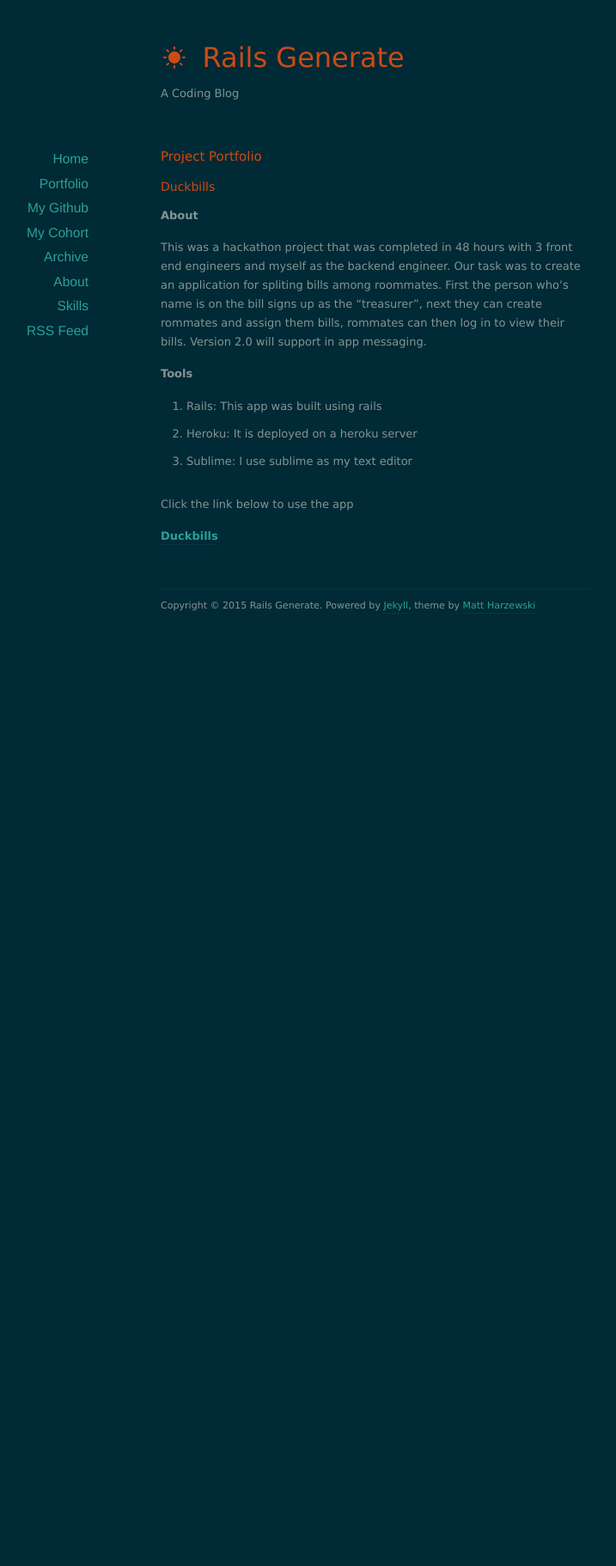
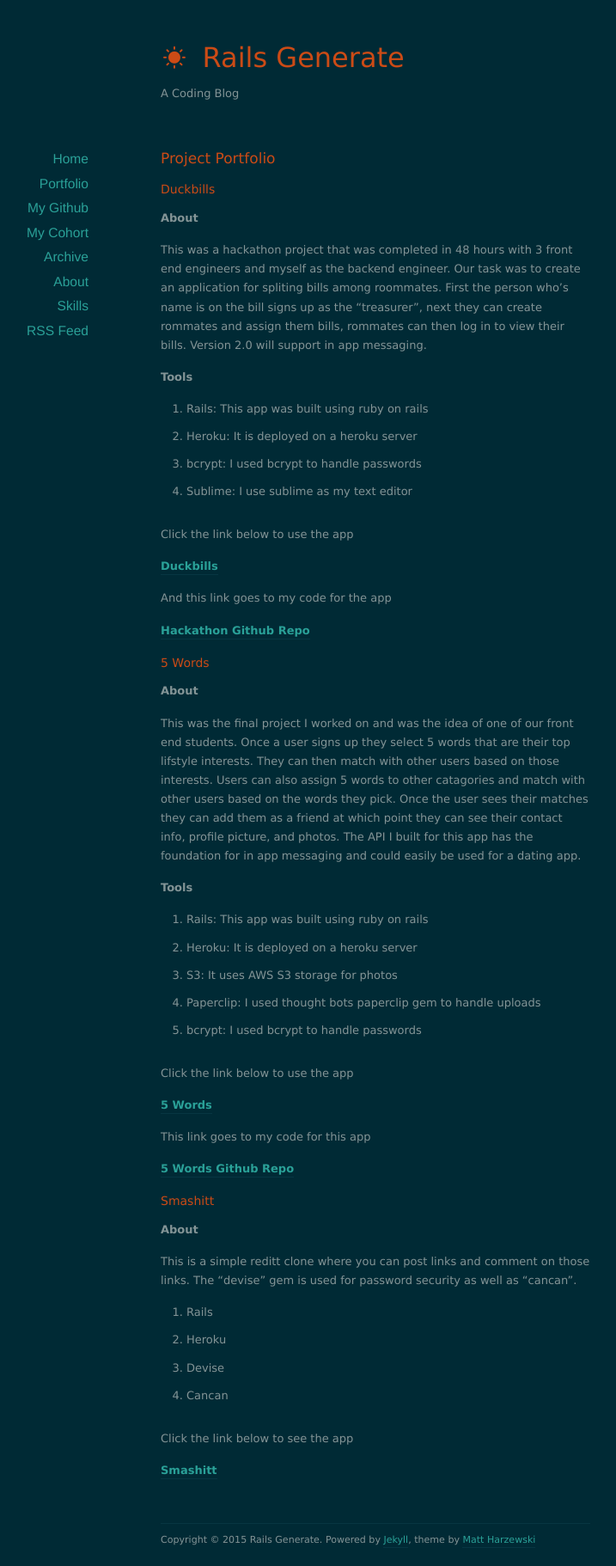
Before and after one commit to calderete/blog.github.io, a Jekyll site: the page built from port.md, in a window 1280 px wide. Shown: the whole page at 86% size, without its empty margins (203-920 px from the left). Built offline with Jekyll 4.4.1, drawn with Linux system fonts in a browser that asks for light colours; nearby versions of some CDN libraries; before the commit the page ends 900 px from its top, so only the background shows below that.

Commit message:
more changes

```diff
--- a/port.md
+++ b/port.md
@@ -2,7 +2,7 @@
 layout: default
 ---
 
-##Project Portfolio
+#Project Portfolio
 
 
 ###Duckbills
@@ -13,10 +13,52 @@ This was a hackathon project that was completed in 48 hours with 3 front end eng
 
 **Tools**
 
-* Rails: This app was built using rails
+* Rails: This app was built using ruby on rails
 * Heroku: It is deployed on a heroku server
+* bcrypt: I used bcrypt to handle passwords
 * Sublime: I use sublime as my text editor
 
 Click the link below to use the app
 
 <a href="http://duckbills.surge.sh/#/">**Duckbills**</a>
+
+And this link goes to my code for the app
+
+<a href="https://github.com/billShare/Back-end-API">**Hackathon Github Repo**</a>
+
+###5 Words
+
+**About**
+
+This was the final project I worked on and was the idea of one of our front end students. Once a user signs up they select 5 words that are their top lifstyle interests. They can then match with other users based on those interests. Users can also assign 5 words to other catagories and match with other users based on the words they pick. Once the user sees their matches they can add them as a friend at which point they can see their contact info, profile picture, and photos. The API I built for this app has the foundation for in app messaging and could easily be used for a dating app.
+
+**Tools**
+
+* Rails: This app was built using ruby on rails
+* Heroku: It is deployed on a heroku server
+* S3: It uses AWS S3 storage for photos
+* Paperclip: I used thought bots paperclip gem to handle uploads
+* bcrypt: I used bcrypt to handle passwords
+
+Click the link below to use the app
+
+<a href="http://five-word.surge.sh/#/">**5 Words**</a>
+
+This link goes to my code for this app
+
+<a href="https://github.com/5-Words/Back-end-five-words/tree/master/five_words">**5 Words Github Repo**</a>
+
+###Smashitt
+
+**About**
+
+This is a simple reditt clone where you can post links and comment on those links. The "devise" gem is used for password security as well as "cancan".
+
+* Rails
+* Heroku
+* Devise
+* Cancan
+
+Click the link below to see the app
+
+<a href="https://glacial-headland-1828.herokuapp.com">**Smashitt**</a>
```
